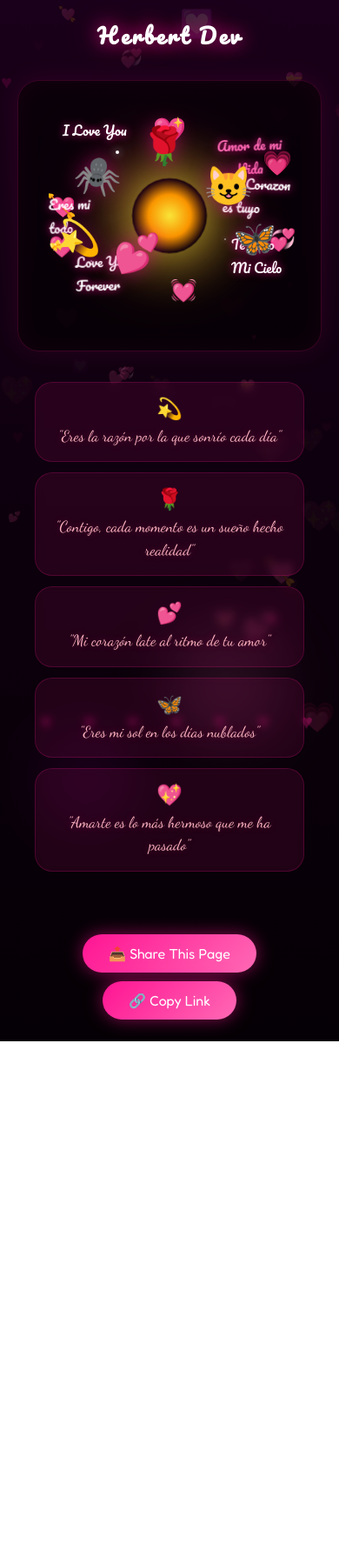
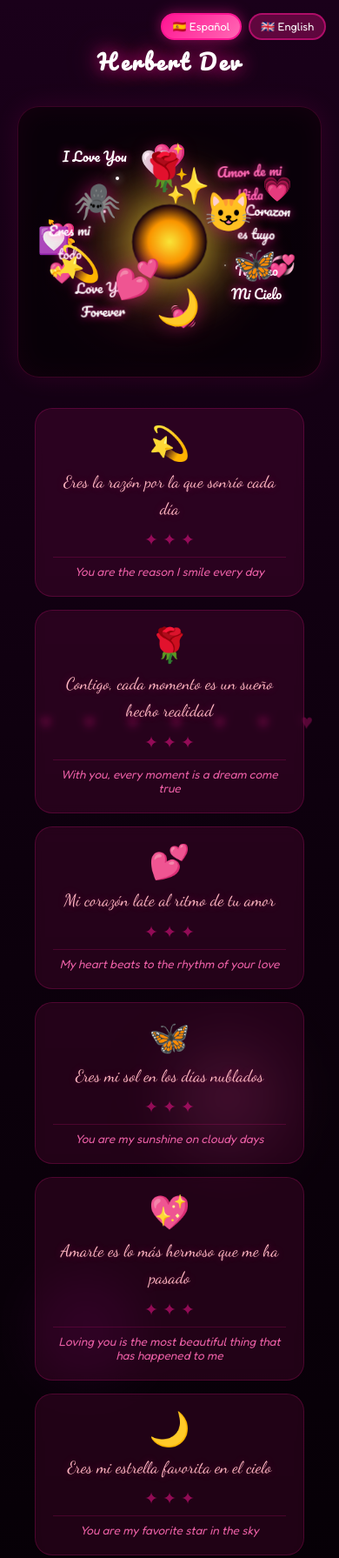
Before and after one commit to hossslgs-cyber/Love_hit, a plain HTML site: page index.html in a window 390 px wide. Shown: the top 1791 px of the page at 87% size. Before the commit the page ends 1197 px from the top, so only its background shows below. Drawn offline with Linux system fonts and the light colour scheme.

Commit message:
added new quotes and an English translator

```diff
--- a/index.html
+++ b/index.html
@@ -19,7 +19,7 @@
         body {
             background: linear-gradient(180deg, #1a001a 0%, #0d000d 50%, #050005 100%);
             min-height: 100vh;
-            overflow: hidden;
+            overflow-x: hidden;
             font-family: 'Fredoka', sans-serif;
             position: relative;
         }
@@ -88,10 +88,43 @@
             66% { transform: translate(-10px, 10px) scale(0.9); }
         }
 
+        /* Language Toggle */
+        .lang-toggle {
+            position: fixed;
+            top: 15px;
+            right: 15px;
+            z-index: 100;
+            display: flex;
+            gap: 8px;
+        }
+
+        .lang-btn {
+            background: rgba(255, 20, 147, 0.3);
+            border: 2px solid rgba(255, 20, 147, 0.5);
+            color: #fff;
+            padding: 8px 16px;
+            border-radius: 20px;
+            font-family: 'Fredoka', sans-serif;
+            font-size: 0.9rem;
+            cursor: pointer;
+            transition: all 0.3s ease;
+            backdrop-filter: blur(5px);
+        }
+
+        .lang-btn.active {
+            background: linear-gradient(135deg, #ff1493, #ff69b4);
+            border-color: #ff1493;
+            box-shadow: 0 0 15px rgba(255, 20, 147, 0.5);
+        }
+
+        .lang-btn:hover {
+            transform: scale(1.05);
+        }
+
         /* Header */
         .header {
             text-align: center;
-            padding: 20px;
+            padding: 50px 20px 20px;
             position: relative;
             z-index: 10;
         }
@@ -157,6 +190,7 @@
             text-shadow: 0 0 10px rgba(255,20,147,0.8);
             animation: floatText 4s ease-in-out infinite;
             z-index: 5;
+            text-align: center;
         }
 
         .bubble-1 {
@@ -172,7 +206,6 @@
             font-size: 1.4rem;
             color: #ff69b4;
             animation-delay: 1s;
-            text-align: center;
         }
 
         .bubble-3 {
@@ -217,41 +250,14 @@
             filter: drop-shadow(0 0 10px rgba(255,20,147,0.5));
         }
 
-        .sticker-1 {
-            top: 25%;
-            left: 15%;
-            animation-delay: 0.3s;
-        }
-
-        .sticker-2 {
-            top: 30%;
-            right: 20%;
-            animation-delay: 0.6s;
-        }
-
-        .sticker-3 {
-            bottom: 20%;
-            left: 30%;
-            animation-delay: 0.9s;
-        }
-
-        .sticker-4 {
-            top: 10%;
-            left: 40%;
-            animation-delay: 1.2s;
-        }
-
-        .sticker-5 {
-            bottom: 30%;
-            right: 10%;
-            animation-delay: 1.8s;
-        }
-
-        .sticker-6 {
-            top: 50%;
-            left: 8%;
-            animation-delay: 2.1s;
-        }
+        .sticker-1 { top: 25%; left: 15%; animation-delay: 0.3s; }
+        .sticker-2 { top: 30%; right: 20%; animation-delay: 0.6s; }
+        .sticker-3 { bottom: 20%; left: 30%; animation-delay: 0.9s; }
+        .sticker-4 { top: 10%; left: 40%; animation-delay: 1.2s; }
+        .sticker-5 { bottom: 30%; right: 10%; animation-delay: 1.8s; }
+        .sticker-6 { top: 50%; left: 8%; animation-delay: 2.1s; }
+        .sticker-7 { bottom: 10%; left: 45%; animation-delay: 2.4s; }
+        .sticker-8 { top: 15%; right: 35%; animation-delay: 1.5s; }
 
         @keyframes bounceSticker {
             0%, 100% { transform: translateY(0) scale(1); }
@@ -273,6 +279,8 @@
         .dh-4 { top: 40%; left: 5%; animation-delay: 1.5s; }
         .dh-5 { bottom: 10%; right: 40%; animation-delay: 0.8s; }
         .dh-6 { top: 55%; right: 3%; animation-delay: 1.2s; }
+        .dh-7 { bottom: 45%; left: 2%; animation-delay: 1.7s; }
+        .dh-8 { top: 8%; right: 50%; animation-delay: 0.3s; }
 
         @keyframes heartBeat {
             0%, 100% { transform: scale(1); }
@@ -308,29 +316,56 @@
             background: rgba(255, 20, 147, 0.1);
             border: 1px solid rgba(255, 20, 147, 0.2);
             border-radius: 20px;
-            padding: 15px 20px;
-            margin-bottom: 12px;
+            padding: 20px;
+            margin-bottom: 15px;
             text-align: center;
             backdrop-filter: blur(5px);
             animation: fadeInUp 1s ease-out;
+            position: relative;
+            overflow: hidden;
         }
 
         .quote-card:nth-child(2) { animation-delay: 0.2s; }
         .quote-card:nth-child(3) { animation-delay: 0.4s; }
         .quote-card:nth-child(4) { animation-delay: 0.6s; }
         .quote-card:nth-child(5) { animation-delay: 0.8s; }
+        .quote-card:nth-child(6) { animation-delay: 1s; }
+
+        .quote-emoji {
+            font-size: 2rem;
+            margin-bottom: 10px;
+            animation: emojiBounce 2s ease-in-out infinite;
+        }
+
+        @keyframes emojiBounce {
+            0%, 100% { transform: scale(1); }
+            50% { transform: scale(1.2); }
+        }
 
         .quote-text {
             color: #ffb6c1;
             font-family: 'Dancing Script', cursive;
-            font-size: 1.3rem;
-            line-height: 1.5;
+            font-size: 1.4rem;
+            line-height: 1.6;
             text-shadow: 0 0 10px rgba(255, 20, 147, 0.3);
+            margin-bottom: 8px;
         }
 
-        .quote-emoji {
-            font-size: 1.5rem;
-            margin-bottom: 5px;
+        .quote-translation {
+            color: #ff69b4;
+            font-family: 'Fredoka', sans-serif;
+            font-size: 0.95rem;
+            font-style: italic;
+            opacity: 0.9;
+            border-top: 1px solid rgba(255, 20, 147, 0.2);
+            padding-top: 8px;
+            margin-top: 8px;
+        }
+
+        .quote-divider {
+            color: rgba(255, 20, 147, 0.5);
+            font-size: 1.2rem;
+            margin: 5px 0;
         }
 
         @keyframes fadeInUp {
@@ -400,11 +435,19 @@
             .header h1 { font-size: 1.5rem; }
             .text-bubble { font-size: 0.95rem !important; }
             .sticker { font-size: 2.5rem; }
-            .quote-text { font-size: 1.1rem; }
+            .quote-text { font-size: 1.2rem; }
+            .quote-translation { font-size: 0.85rem; }
+            .lang-btn { padding: 6px 12px; font-size: 0.8rem; }
         }
     </style>
 </head>
 <body>
+    <!-- Language Toggle -->
+    <div class="lang-toggle">
+        <button class="lang-btn active" onclick="setLanguage('es')" id="btn-es">🇪🇸 Español</button>
+        <button class="lang-btn" onclick="setLanguage('en')" id="btn-en">🇬🇧 English</button>
+    </div>
+
     <!-- Background hearts -->
     <div class="hearts-bg" id="heartsBg"></div>
 
@@ -425,12 +468,12 @@
             <div class="glow-sun"></div>
 
             <!-- Text bubbles -->
-            <div class="text-bubble bubble-1">I Love You</div>
-            <div class="text-bubble bubble-2">Amor de mi<br>Vida</div>
-            <div class="text-bubble bubble-3">Te Amo<br>Mi Cielo</div>
-            <div class="text-bubble bubble-4">Love You<br>Forever</div>
-            <div class="text-bubble bubble-5">Eres mi<br>todo</div>
-            <div class="text-bubble bubble-6">Mi Corazon<br>es tuyo</div>
+            <div class="text-bubble bubble-1" data-es="I Love You" data-en="I Love You">I Love You</div>
+            <div class="text-bubble bubble-2" data-es="Amor de mi<br>Vida" data-en="Love of my<br>Life">Amor de mi<br>Vida</div>
+            <div class="text-bubble bubble-3" data-es="Te Amo<br>Mi Cielo" data-en="I Love You<br>My Sky">Te Amo<br>Mi Cielo</div>
+            <div class="text-bubble bubble-4" data-es="Love You<br>Forever" data-en="Love You<br>Forever">Love You<br>Forever</div>
+            <div class="text-bubble bubble-5" data-es="Eres mi<br>todo" data-en="You are my<br>everything">Eres mi<br>todo</div>
+            <div class="text-bubble bubble-6" data-es="Mi Corazon<br>es tuyo" data-en="My Heart<br>is yours">Mi Corazon<br>es tuyo</div>
 
             <!-- Character stickers -->
             <div class="sticker sticker-1">🕷️</div>
@@ -439,6 +482,8 @@
             <div class="sticker sticker-4">🌹</div>
             <div class="sticker sticker-5">🦋</div>
             <div class="sticker sticker-6">💫</div>
+            <div class="sticker sticker-7">🌙</div>
+            <div class="sticker sticker-8">✨</div>
 
             <!-- Decorative hearts -->
             <div class="deco-heart dh-1">💖</div>
@@ -447,6 +492,8 @@
             <div class="deco-heart dh-4">💘</div>
             <div class="deco-heart dh-5">💓</div>
             <div class="deco-heart dh-6">💞</div>
+            <div class="deco-heart dh-7">💟</div>
+            <div class="deco-heart dh-8">🤍</div>
 
             <!-- Sparkles -->
             <div class="sparkle" style="top:20%;left:30%;"></div>
@@ -455,6 +502,8 @@
             <div class="sparkle" style="top:70%;left:20%;animation-delay:1.5s;"></div>
             <div class="sparkle" style="top:15%;left:60%;animation-delay:0.8s;"></div>
             <div class="sparkle" style="top:80%;left:50%;animation-delay:1.2s;"></div>
+            <div class="sparkle" style="top:35%;left:25%;animation-delay:1.8s;"></div>
+            <div class="sparkle" style="top:55%;left:80%;animation-delay:0.3s;"></div>
         </div>
     </div>
 
@@ -462,23 +511,39 @@
     <div class="quotes-section">
         <div class="quote-card">
             <div class="quote-emoji">💫</div>
-            <div class="quote-text">"Eres la razón por la que sonrío cada día"</div>
+            <div class="quote-text" data-es="Eres la razón por la que sonrío cada día" data-en="You are the reason I smile every day">Eres la razón por la que sonrío cada día</div>
+            <div class="quote-divider">✦ ✦ ✦</div>
+            <div class="quote-translation">You are the reason I smile every day</div>
         </div>
         <div class="quote-card">
             <div class="quote-emoji">🌹</div>
-            <div class="quote-text">"Contigo, cada momento es un sueño hecho realidad"</div>
+            <div class="quote-text" data-es="Contigo, cada momento es un sueño hecho realidad" data-en="With you, every moment is a dream come true">Contigo, cada momento es un sueño hecho realidad</div>
+            <div class="quote-divider">✦ ✦ ✦</div>
+            <div class="quote-translation">With you, every moment is a dream come true</div>
         </div>
         <div class="quote-card">
             <div class="quote-emoji">💕</div>
-            <div class="quote-text">"Mi corazón late al ritmo de tu amor"</div>
+            <div class="quote-text" data-es="Mi corazón late al ritmo de tu amor" data-en="My heart beats to the rhythm of your love">Mi corazón late al ritmo de tu amor</div>
+            <div class="quote-divider">✦ ✦ ✦</div>
+            <div class="quote-translation">My heart beats to the rhythm of your love</div>
         </div>
         <div class="quote-card">
             <div class="quote-emoji">🦋</div>
-            <div class="quote-text">"Eres mi sol en los días nublados"</div>
+            <div class="quote-text" data-es="Eres mi sol en los días nublados" data-en="You are my sunshine on cloudy days">Eres mi sol en los días nublados</div>
+            <div class="quote-divider">✦ ✦ ✦</div>
+            <div class="quote-translation">You are my sunshine on cloudy days</div>
         </div>
         <div class="quote-card">
             <div class="quote-emoji">💖</div>
-            <div class="quote-text">"Amarte es lo más hermoso que me ha pasado"</div>
+            <div class="quote-text" data-es="Amarte es lo más hermoso que me ha pasado" data-en="Loving you is the most beautiful thing that has happened to me">Amarte es lo más hermoso que me ha pasado</div>
+            <div class="quote-divider">✦ ✦ ✦</div>
+            <div class="quote-translation">Loving you is the most beautiful thing that has happened to me</div>
+        </div>
+        <div class="quote-card">
+            <div class="quote-emoji">🌙</div>
+            <div class="quote-text" data-es="Eres mi estrella favorita en el cielo" data-en="You are my favorite star in the sky">Eres mi estrella favorita en el cielo</div>
+            <div class="quote-divider">✦ ✦ ✦</div>
+            <div class="quote-translation">You are my favorite star in the sky</div>
         </div>
     </div>
 
@@ -506,63 +571,4 @@
 
         for (let i = 0; i < 40; i++) {
             const heart = document.createElement('div');
-            heart.className = 'heart';
-            heart.innerHTML = heartSymbols[Math.floor(Math.random() * heartSymbols.length)];
-            heart.style.left = Math.random() * 100 + '%';
-            heart.style.top = Math.random() * 100 + '%';
-            heart.style.fontSize = (Math.random() * 25 + 10) + 'px';
-            heart.style.animationDelay = Math.random() * 8 + 's';
-            heart.style.animationDuration = (Math.random() * 4 + 6) + 's';
-            heartsBg.appendChild(heart);
-        }
-
-        // Add sparkle on click
-        document.addEventListener('click', (e) => {
-            const sparkle = document.createElement('div');
-            sparkle.className = 'sparkle';
-            sparkle.style.left = e.clientX + 'px';
-            sparkle.style.top = e.clientY + 'px';
-            sparkle.style.position = 'fixed';
-            document.body.appendChild(sparkle);
-            setTimeout(() => sparkle.remove(), 2000);
-        });
-
-        // Share function
-        async function sharePage() {
-            const shareData = {
-                title: 'I Love You 💕',
-                text: 'A special love message from Herbert Dev',
-                url: window.location.href
-            };
-
-            if (navigator.share) {
-                try {
-                    await navigator.share(shareData);
-                } catch (err) {
-                    console.log('Share cancelled');
-                }
-            } else {
-                copyLink();
-                alert('Link copied to clipboard! You can now paste it anywhere.');
-            }
-        }
-
-        // Copy link function
-        function copyLink() {
-            const dummy = document.createElement('input');
-            document.body.appendChild(dummy);
-            dummy.value = window.location.href;
-            dummy.select();
-            document.execCommand('copy');
-            document.body.removeChild(dummy);
-
-            const btn = event.target;
-            const originalText = btn.innerText;
-            btn.innerText = '✅ Copied!';
-            setTimeout(() => {
-                btn.innerText = originalText;
-            }, 2000);
-        }
-    </script>
-</body>
-</html>
+            heart.cla
```
